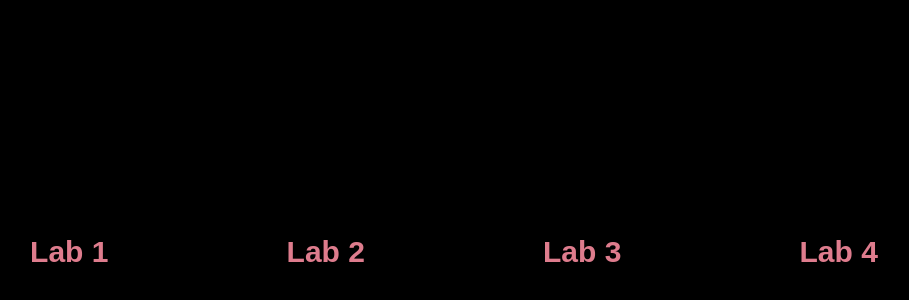
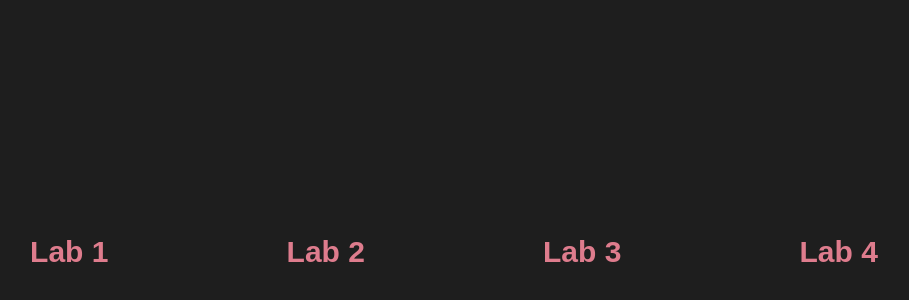
Before and after one commit to jyeon573/2025_OOS_HW4, a plain HTML site: page index.html in a window 1280 px wide. Shown: the part 208-508 px from the top of the page, without its empty margins (186-1095 px from the left). Drawn offline with Linux system fonts and the light colour scheme.

Commit message:
background changed to grey

```diff
--- a/index.html
+++ b/index.html
@@ -8,7 +8,7 @@
 
     <style>
         body {
-            background: black;
+            background: #1e1e1e;
         }
 
         #menu {
```
Also changed, not shown: lab2.html (+1 -1 lines), lab3.html (added).
